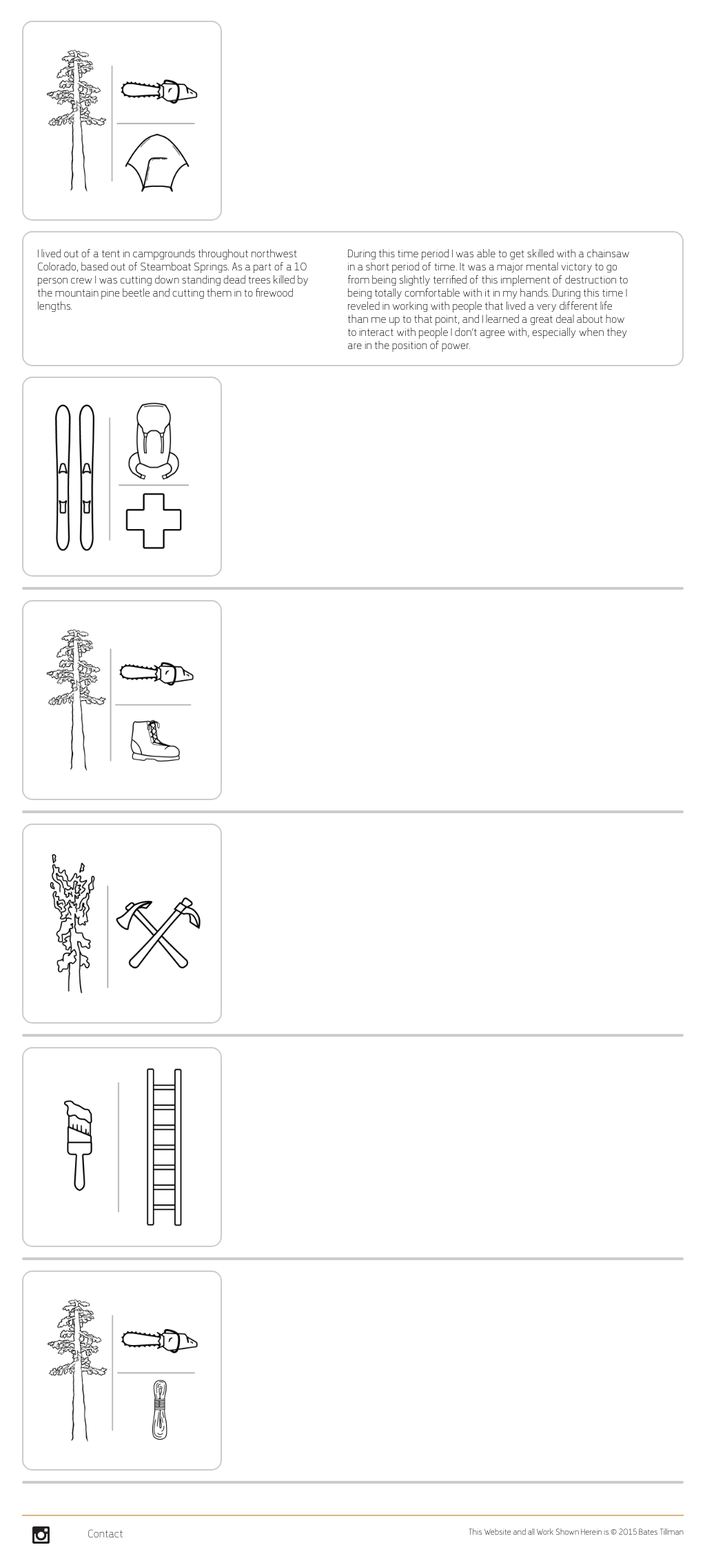
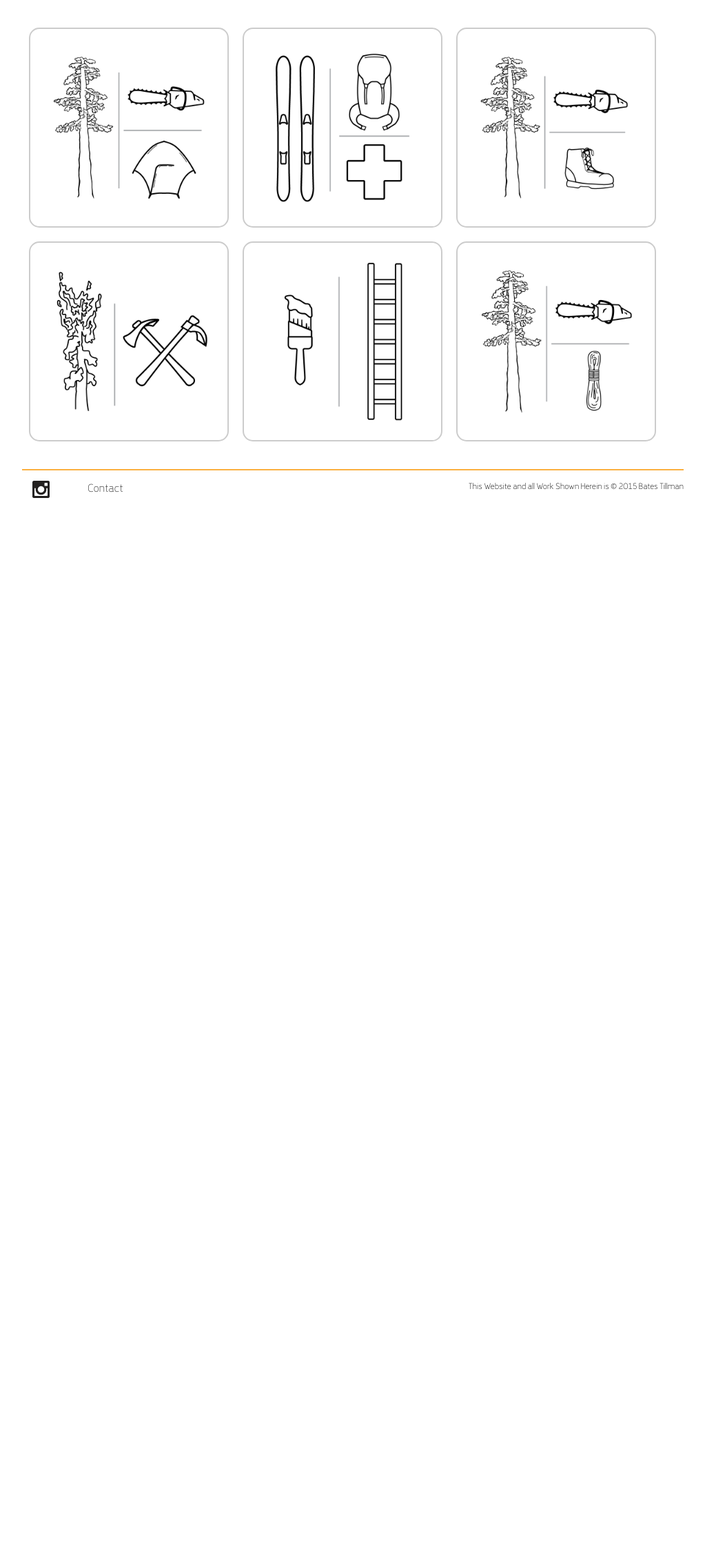
Before and after one commit to wbatest/portfolioSite, a PHP site: page /index.php?page=resume in a window 1280 px wide. Shown: the part 160-2413 px from the top of the page at 69% size, without its empty margins (128-1151 px from the left). After the commit the page ends 882 px from the top, so only its background shows below. Run offline with PHP 8.4, Linux system fonts and the light colour scheme.

Commit message:
Issues with the Job Descriptions

```diff
--- a/css/styles.css
+++ b/css/styles.css
@@ -163,28 +163,35 @@ div.icon-row div.artDivide {
 }
 section.jobs article {
 	width: 290px;
+	margin: 10px;
+	display: block;
+	float: left;
 }
 section.jobs article img {
 	border: 2px solid #ccc;
 	padding: 15px;
 	border-radius: 15px;
 	height: 290px;
+	width: 290px;
 }
 
 .vertPaint li {
 	height: 600px;
 }
-
-.jobDesc {
+div.employ {
+	width: 478px;
+	float: left;
+	padding: 15px;
+}
+div.jobDesc {
 	border: 2px solid #ccc;
 	margin: 15px 0;
-	border-radius: 15px
+	border-radius: 15px;
+	background-color: #666;
+	color: white;
+	display: none;
 }
-.jobDesc p{
-	width: 450px;
-	float: left;
-	padding: 20px;
-}
+
 
 /*********** DESIGN ************/
 
@@ -235,6 +242,9 @@ section.design article img {
 	}
 	ul#topNav {
 		display: block;
+	}
+		div.employ {
+	width: 290px;
 	}
 
 	/*.artDivide p {
@@ -295,6 +305,16 @@ section.design article img {
 		display: block;
 		float: left;
 	}
+	section.jobs article img {
+	border: 2px solid #ccc;
+	padding: 15px;
+	border-radius: 15px;
+	height: 320px;
+	width: 320px;
+	}
+	div.employ {
+	width: 290px;
+	}
 	/*.artDivide p {
 		width: 320px;
 	}*/
--- a/inc/resume.php
+++ b/inc/resume.php
@@ -1,26 +1,82 @@
 <div class="contentWrap">
 	<div class="row resume">
 		<section class="jobs">
-			<article><img src="img/rmyc.png"></article>
-			<div class="jobDesc clearfix">
-				<p>
-					I lived out of a tent in campgrounds throughout northwest Colorado, based out of Steamboat Springs. As a part of a 10 person crew I was cutting down standing dead trees killed by the mountain pine beetle and cutting them in to firewood lengths.
-				</p>
-				<p>
-					During this time period I was able to get skilled with a chainsaw in a short period of time. It was a major mental victory to go from being slightly terrified of this implement of destruction to being totally comfortable with it in my hands. During this time I reveled in working with people that lived a very different life than me up to that point, and I learned a great deal about how to interact with people I don’t agree with, especially when they are in the position of power.
-				</p>
+			<article data-job="rocky"><img src="img/rmyc.png"></article>
+			<div class="jobDesc clearfix" data-job="rocky">
+
+				<div class="employ">
+					<h3>Rocky Mountain Youth Corps</h3>
+					<h5>Steamboat Springs, CO Summer / Fall 2009</h5>
+				</div>
+				<div class="employ">
+					<p>
+						During this time period I was able to get skilled with a chainsaw in a short period of time. It was a major mental victory to go from being slightly terrified of this implement of destruction to being totally comfortable with it in my hands. During this time I reveled in working with people that lived a very different life than me up to that point, and I learned a great deal about how to interact with people I don’t agree with, especially when they are in the position of power.
+					</p>
+				</div>
 			</div>
-			<article><img src="img/ski-patrol.png"></article>
-			<div class="jobDesc clearfix"></div>
-			<article><img src="img/canyons.png"></article>
-			<div class="jobDesc clearfix"></div>
+			<article data-job="canyons"><img src="img/ski-patrol.png"></article>
+			<div class="jobDesc clearfix" data-job="canyons">
+				<div class="employ">
+					<h3 >The Canyons Ski Resort</h3>
+					<h5 >Park City, UT Winter 2009 10 / 2010 11</h5>
+					<h3>Mount Hood Meadows Ski Resort</h3>
+					<h5>Mount Hoood, OR Winter 2011 12 / 2012 13</h5>
+				</div>
+				<div class="employ">
+					<p>
+						During this time period I was able to get skilled with a chainsaw in a short period of time. It was a major mental victory to go from being slightly terrified of this implement of destruction to being totally comfortable with it in my hands. During this time I reveled in working with people that lived a very different life than me up to that point, and I learned a great deal about how to interact with people I don’t agree with, especially when they are in the position of power.
+					</p>
+				</div>
+			</div>
+			<article data-job="canyons2"><img src="img/canyons.png"></article>
+			<div class="jobDesc clearfix" data-job="canyons2">
+				<div class="employ">
+					<h3>The Canyons Ski Resort</h3>
+					<h5>Park City, UT Summer / Fall 2010</h5>
+				</div>
+				<div class="employ">
+					<p>
+						During this time period I was able to get skilled with a chainsaw in a short period of time. It was a major mental victory to go from being slightly terrified of this implement of destruction to being totally comfortable with it in my hands. During this time I reveled in working with people that lived a very different life than me up to that point, and I learned a great deal about how to interact with people I don’t agree with, especially when they are in the position of power.
+					</p>
+				</div>
+			</div>
 
-			<article><a href="#"><img src="img/fire.png"></a></article>
-			<div class="jobDesc clearfix"></div>
-			<article><a href="#"><img src="img/painting.png"></a></article>
-			<div class="jobDesc clearfix"></div>
-			<article><a href="#"><img src="img/sava-tree.png"></a></article>
-			<div class="jobDesc clearfix"></div>
+			<article data-job="miller"><img src="img/fire.png"></article>
+			<div class="jobDesc clearfix" data-job="miller">
+				<div class="employ">
+					<h3>Miller Timber Services</h3>
+					<h5>Philomath, OR Summer / Fall 2011</h5>
+				</div>
+				<div class="employ">
+					<p>
+						During this time period I was able to get skilled with a chainsaw in a short period of time. It was a major mental victory to go from being slightly terrified of this implement of destruction to being totally comfortable with it in my hands. During this time I reveled in working with people that lived a very different life than me up to that point, and I learned a great deal about how to interact with people I don’t agree with, especially when they are in the position of power.
+					</p>
+				</div>
+			</div>
+			<article data-job="fitz"><img src="img/painting.png"></article>
+			<div class="jobDesc clearfix" data-job="fitz">
+				<div class="employ">
+					<h3>Fitzpatrick Painting</h3>
+					<h5>Albany, OR Summer / Fall 2012</h5>
+				</div>
+				<div class="employ">
+					<p>
+						During this time period I was able to get skilled with a chainsaw in a short period of time. It was a major mental victory to go from being slightly terrified of this implement of destruction to being totally comfortable with it in my hands. During this time I reveled in working with people that lived a very different life than me up to that point, and I learned a great deal about how to interact with people I don’t agree with, especially when they are in the position of power.
+					</p>
+				</div>
+			</div>
+			<article data-job="croix"><img src="img/sava-tree.png"></article>
+			<div class="jobDesc clearfix" data-job="croix">
+				<div class="employ">
+					<h3>St. Croix SavaTree</h3>
+					<h5>Hopkins, MN 2013</h5>
+				</div>
+				<div class="employ">
+					<p>
+						Sometimes the lesson learned is a bitter pill to swallow. This was a rewarding job that reaffirmed my ability to work at a high skill level in stressful situations. But unfortunately this great experience was prematurely ended with a bitter lesson in how not to treat people. These lessons are best learned from up close, but better to be observed from a distance.
+					</p>
+				</div>
+			</div>
 		</section>
 	</div>
 </div>
--- a/js/main.js
+++ b/js/main.js
@@ -1,9 +1,18 @@
+var windowState;
+
 $(document).ready(function() {
 	console.log("This is the file main.js speaking.");
 
 	$("body").on('click','#navToggle',function() {
 		navToggle();
 	});
+
+	$("body").on('click', '.jobs > article', function() {
+		jobToggle($(this).data('job'));
+	});
+
+	getWindowState();
+	jobSort(windowState);
 
 });
 
@@ -15,9 +24,77 @@ $(window).resize(function() {
 	} else {
 		$("#topNav").css("display","none");
 	}
+
+	var currentWindowState = windowState;
+	getWindowState();
+	if (currentWindowState != windowState) {
+		console.log("CHANGE!");
+		jobSort(windowState);
+	}
+
 });
+
+function getWindowState() {
+	if ($(window).width() <= 639) {
+		windowState = "mobile";
+	} else if ($(window).width() <= 959) {
+		windowState = "tablet";
+	} else {
+		windowState = "desktop";
+	}
+	console.log(windowState);
+}
 
 function navToggle() {
 	console.log("This is the function navToggle() speaking.");
-	$("#topNav").slideToggle();
+	$("#topNav").stop().slideToggle();
 }
+
+function jobToggle(jobToToggle) {
+	console.log("This is the function jobToggle() speaking.");
+	console.log(jobToToggle);
+	$('.jobDesc[data-job="' + jobToToggle + '"]').stop().slideToggle();
+}
+
+function jobSort(sortState) {
+	// if($(".buffer").length) {
+	// 	$.each($(".buffer")).remove();
+	// }
+	if (sortState == "mobile") {
+		$.each($(".jobDesc"), function() {
+			console.log($(this).data("job"));
+			$(this).insertAfter('article[data-job="' + $(this).data("job") + '"]');
+			$(this).before("<div class='buffer clearfix'></div>");
+		});
+	}
+	else if (sortState == "tablet") {
+
+		var columnCount = 2;
+		var descCount = 0;
+		$.each($(".jobDesc"), function() {
+			descCount++;
+			console.log($(this).data("job"));
+			$(this).insertAfter('article:nth-of-type('+ columnCount +')');
+			$(this).before("<div class='buffer clearfix'></div>");
+			if (descCount == columnCount) {
+				columnCount = columnCount + 2;
+			}
+		});
+
+	}
+	else {
+
+		var columnCount = 3;
+		var descCount = 0;
+		$.each($(".jobDesc"), function() {
+			descCount++;
+			console.log($(this).data("job"));
+			$(this).insertAfter('article:nth-of-type('+ columnCount +')');
+			$(this).before("<div class='buffer clearfix'></div>");
+			if (descCount == columnCount) {
+				columnCount = columnCount + 3;
+			}
+		});
+
+	}
+}
```
